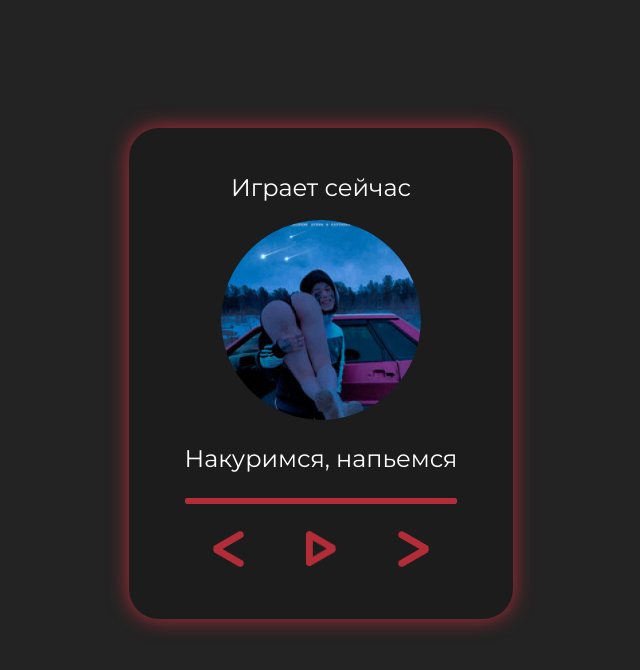
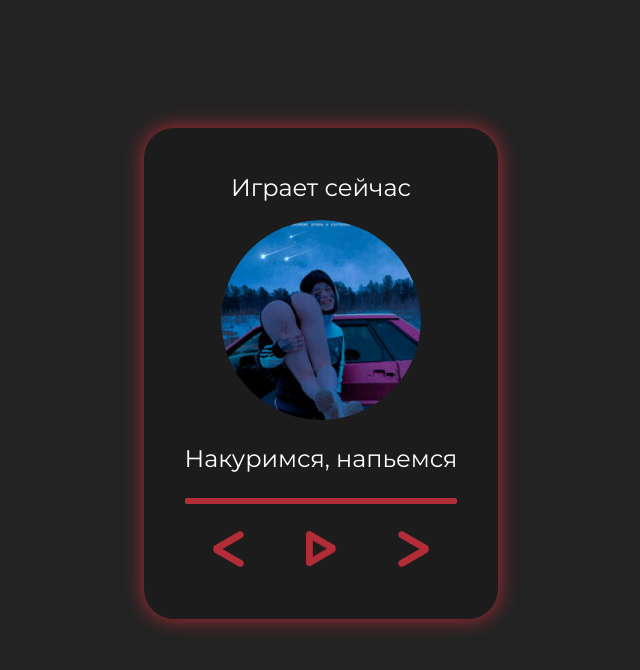
Before and after one commit to Zeroshka1/player, a plain HTML site: page index.html in a window 1280 px wide. Shown: the whole page, without its empty margins (319-959 px from the left). Drawn offline with Linux system fonts and the light colour scheme.

Commit message:
Add files via upload

```diff
--- a/style.css
+++ b/style.css
@@ -12,7 +12,7 @@ body{
 }
 .wrapper{
     margin-top: 10%;
-    max-width: 340px;
+    max-width: 310px;
     height: 455px;
     background-color: #1C1C1C;
     border-radius: 30px;
```
